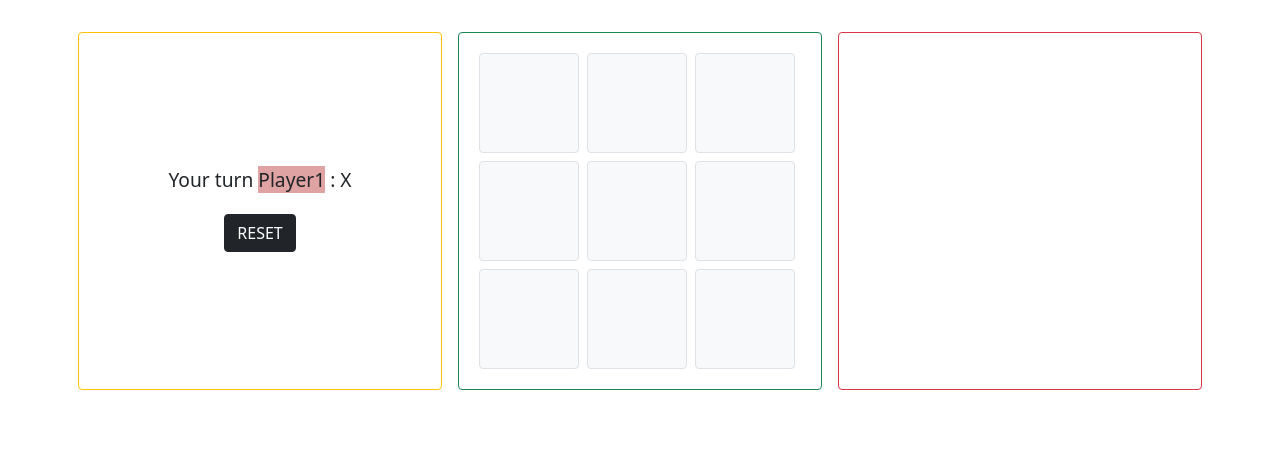
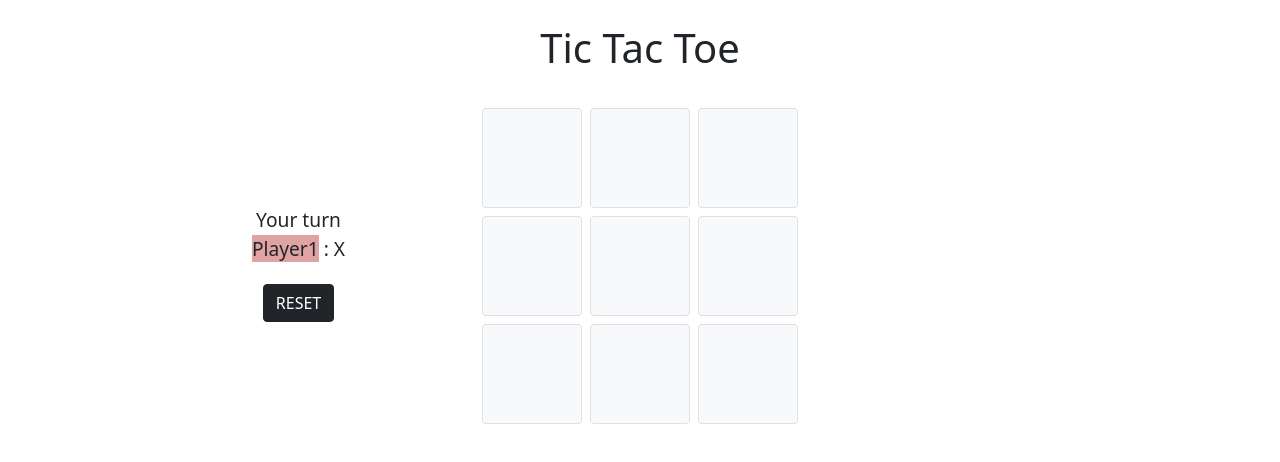
Before and after one commit to god59814/projectt, a React (Create React App) app: page / in a window 1280 px wide. Shown: the top 462 px of the page. Built offline with nearby package versions, Linux system fonts and the light colour scheme.

Commit message:
changed css

```diff
--- a/src/App.css
+++ b/src/App.css
@@ -20,3 +20,24 @@ p {
   background-color: rgba(175, 26, 26, 0.726);
   font-weight: 500;
 }
+
+.styleO {
+  /* background-color: rgb(250, 255, 240); */
+  color: green;
+  font-size: 46px;
+  font-weight: 400;
+  width: 100px;
+  height: 100px;
+  margin: 0.25%;
+}
+
+.styleX{
+  /* background-color: rgb(189, 220, 247) ; */
+  color: red;
+  font-size: 46px;
+  font-weight: 400;
+  width: 100px;
+  height: 100px;
+  margin: 0.25%;
+
+}
--- a/src/components/Grid.js
+++ b/src/components/Grid.js
@@ -137,7 +137,7 @@ class Grid extends React.Component {
         }
       );
     }
-    // PLAYER 2
+    //PLAYER 2
     if (this.state.player1Turn === false) {
       const copyArray2 = [...this.state.checkedBtnPlayer2, e.target.id];
       this.setState(
@@ -148,11 +148,12 @@ class Grid extends React.Component {
           this.setState({ checkedBtnPlayer2: copyArray2 }, () => {
             console.log("test Array player2: ", this.state.checkedBtnPlayer2);
             e.target.value = this.state.player2;
+            e.target.className = "styleO m-1 border";//style for O
             this.checkIfWinP2();
           });
         }
       );
-      //   PLAYER 1
+      //PLAYER 1
     } else if (this.state.player1Turn === true) {
       const copyArray1 = [...this.state.checkedBtnPlayer1, e.target.id];
       this.setState(
@@ -163,6 +164,7 @@ class Grid extends React.Component {
           this.setState({ checkedBtnPlayer1: copyArray1 }, () => {
             console.log("test Array player1: ", this.state.checkedBtnPlayer1);
             e.target.value = this.state.player1;
+            e.target.className = "styleX m-1 border"; //style for X
             this.checkIfWinP1();
           });
         }
@@ -202,8 +204,10 @@ class Grid extends React.Component {
 
   render() {
     return (
-      <section className="row justify-content-center">
-        <div className="players col border border-warning rounded p-3 text-center m-2 d-flex flex-column justify-content-center align-items-center">
+    <section className="container-lg ">
+      <h1 className="title text-center">Tic Tac Toe</h1>
+      <div className="row justify-content-center ">
+        <div className="col-lg-2 col-md-6  order-1 order-lg-1 rounded p-3 text-center m-2 d-flex flex-column justify-content-center align-items-center">
           {this.state.player1Turn ? (
             <p>
               Your turn <span className="red">Player1</span> : X
@@ -220,7 +224,7 @@ class Grid extends React.Component {
             onClick={this.handleReset}
           />
         </div>
-        <div className="grid col border border-success rounded p-3 m-2">
+        <div className="col-lg-5 col-md-6  order-3 order-lg-3 rounded p-3 m-2  d-flex flex-column  justify-content-center align-items-center">
           <div style={{ display: "flex" }}>
             <Button onclick={this.handleClick} id="0" />
             <Button onclick={this.handleClick} id="1" />
@@ -239,7 +243,7 @@ class Grid extends React.Component {
             <Button onclick={this.handleClick} id="8" />
           </div>
         </div>
-        <div className="winningScenarios col border border-danger rounded p-3 m-2 d-flex flex-column justify-content-center align-items-center">
+        <div className="col-lg-2 col-md-6 order-3 order-lg-3  rounded p-3 m-2 d-flex flex-column justify-content-center align-items-center">
           <p className="warning" style={{ display: this.state.display }}>
             Box already ticked ! Please, Select another one
           </p>
@@ -256,7 +260,8 @@ class Grid extends React.Component {
             onClick={this.handleReset}
           />
         </div>
-      </section>
+      </div>
+    </section>
     );
   }
 }
```
